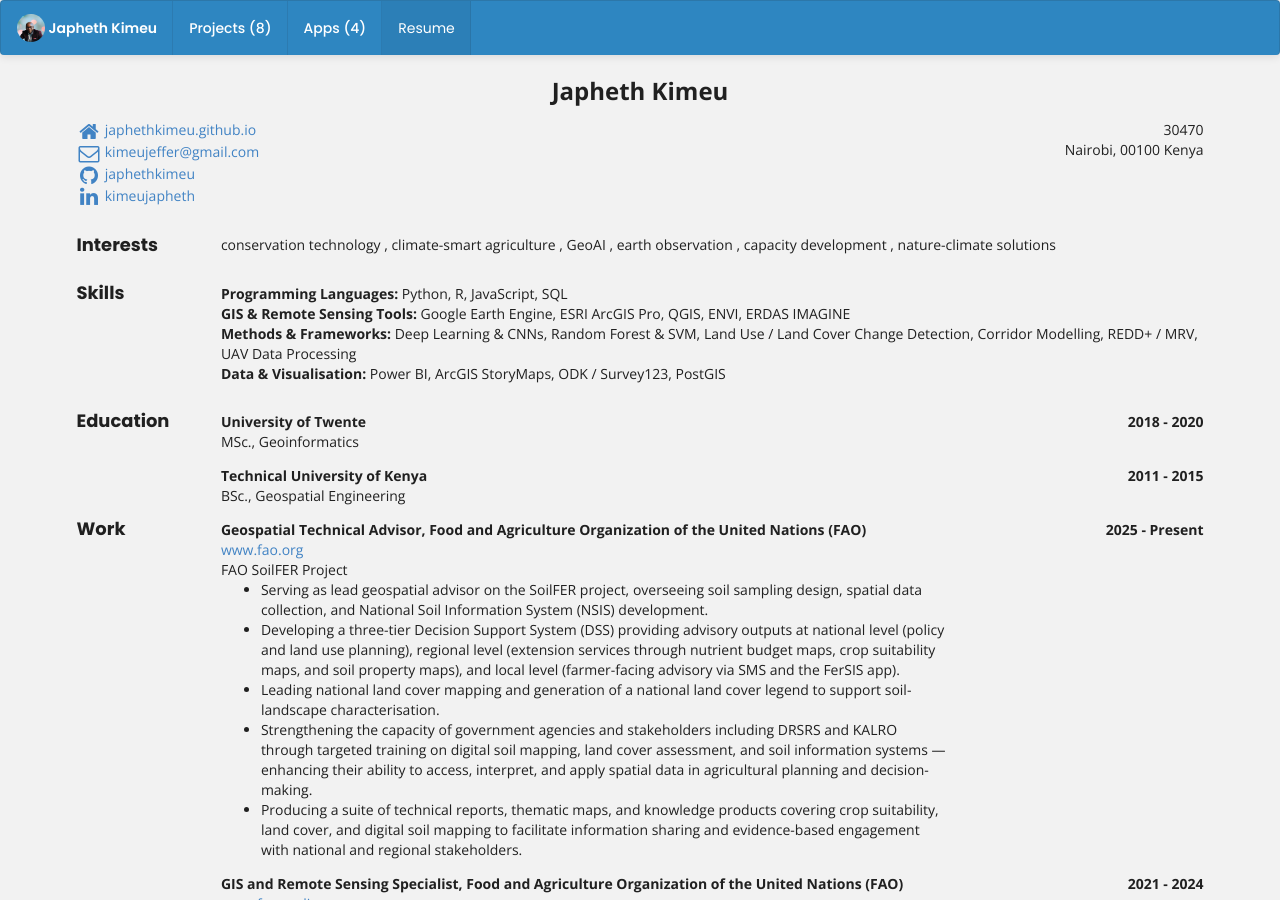
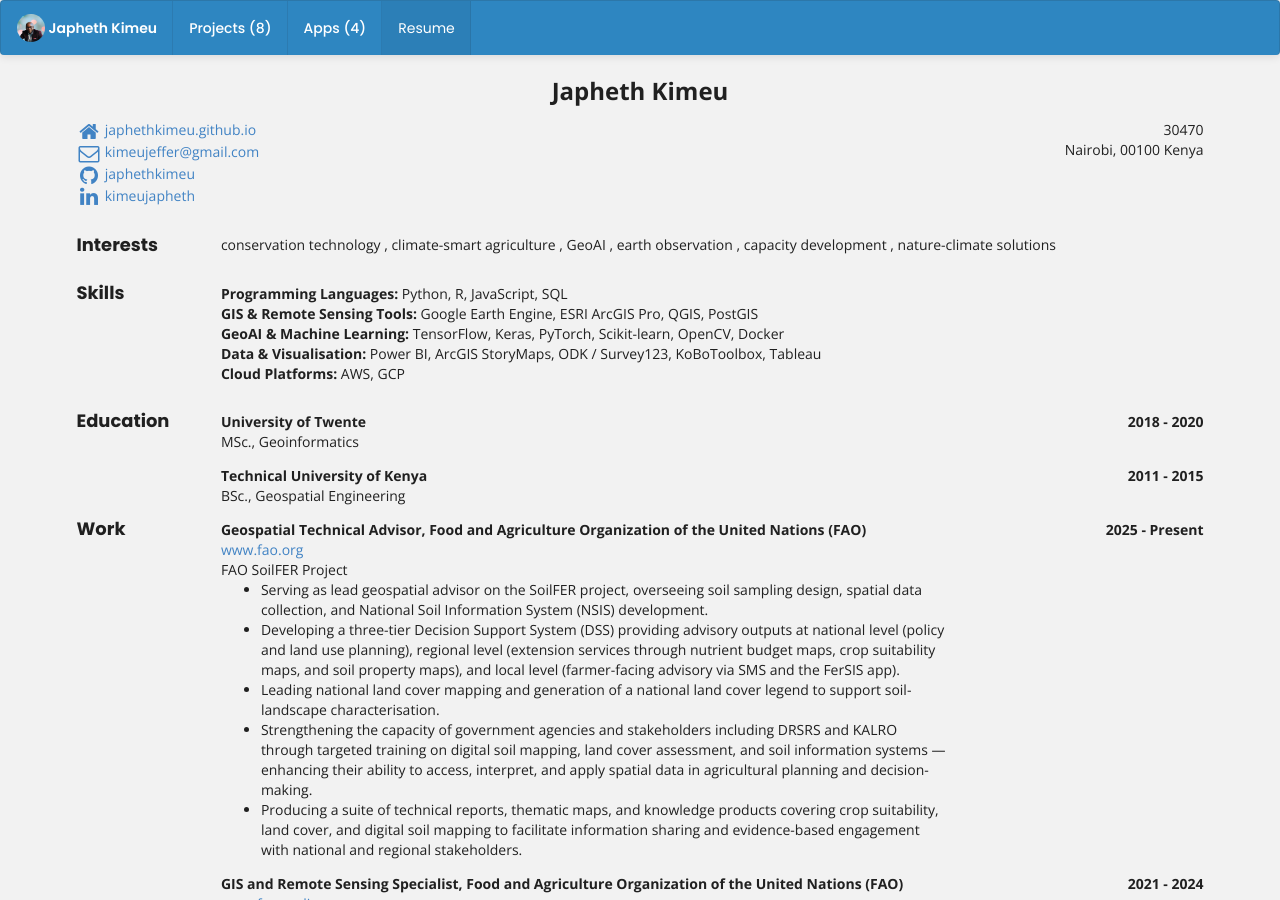
Before and after one commit to japhethkimeu/japhethkimeu.github.io, a Jekyll site: the page built from bio/index.html, in a window 1280 px wide and 900 px high. Built offline with Jekyll 4.4.1, drawn with Linux system fonts in a browser that asks for light colours.

Commit message:
Update skills — 5 categories, remove Methods & Frameworks, add Cloud Platforms

```diff
--- a/_data/bio.json
+++ b/_data/bio.json
@@ -70,20 +70,19 @@
         "Google Earth Engine",
         "ESRI ArcGIS Pro",
         "QGIS",
-        "ENVI",
-        "ERDAS IMAGINE"
+        "PostGIS"
       ]
     },
     {
-      "name": "Methods & Frameworks",
+      "name": "GeoAI & Machine Learning",
       "level": "",
       "keywords": [
-        "Deep Learning & CNNs",
-        "Random Forest & SVM",
-        "Land Use / Land Cover Change Detection",
-        "Corridor Modelling",
-        "REDD+ / MRV",
-        "UAV Data Processing"
+        "TensorFlow",
+        "Keras",
+        "PyTorch",
+        "Scikit-learn",
+        "OpenCV",
+        "Docker"
       ]
     },
     {
@@ -93,7 +92,16 @@
         "Power BI",
         "ArcGIS StoryMaps",
         "ODK / Survey123",
-        "PostGIS"
+        "KoBoToolbox",
+        "Tableau"
+      ]
+    },
+    {
+      "name": "Cloud Platforms",
+      "level": "",
+      "keywords": [
+        "AWS",
+        "GCP"
       ]
     }
   ],
```
